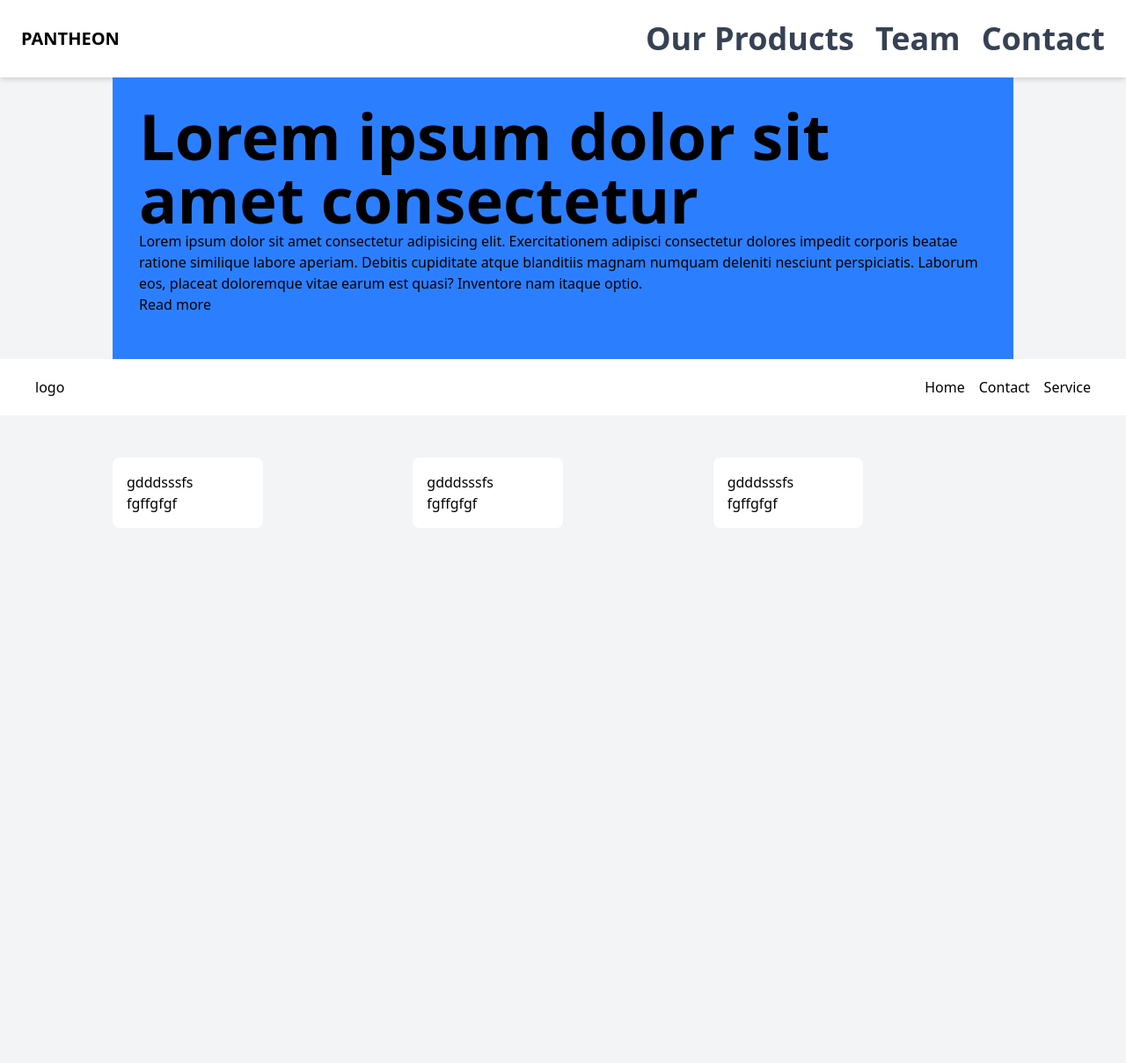
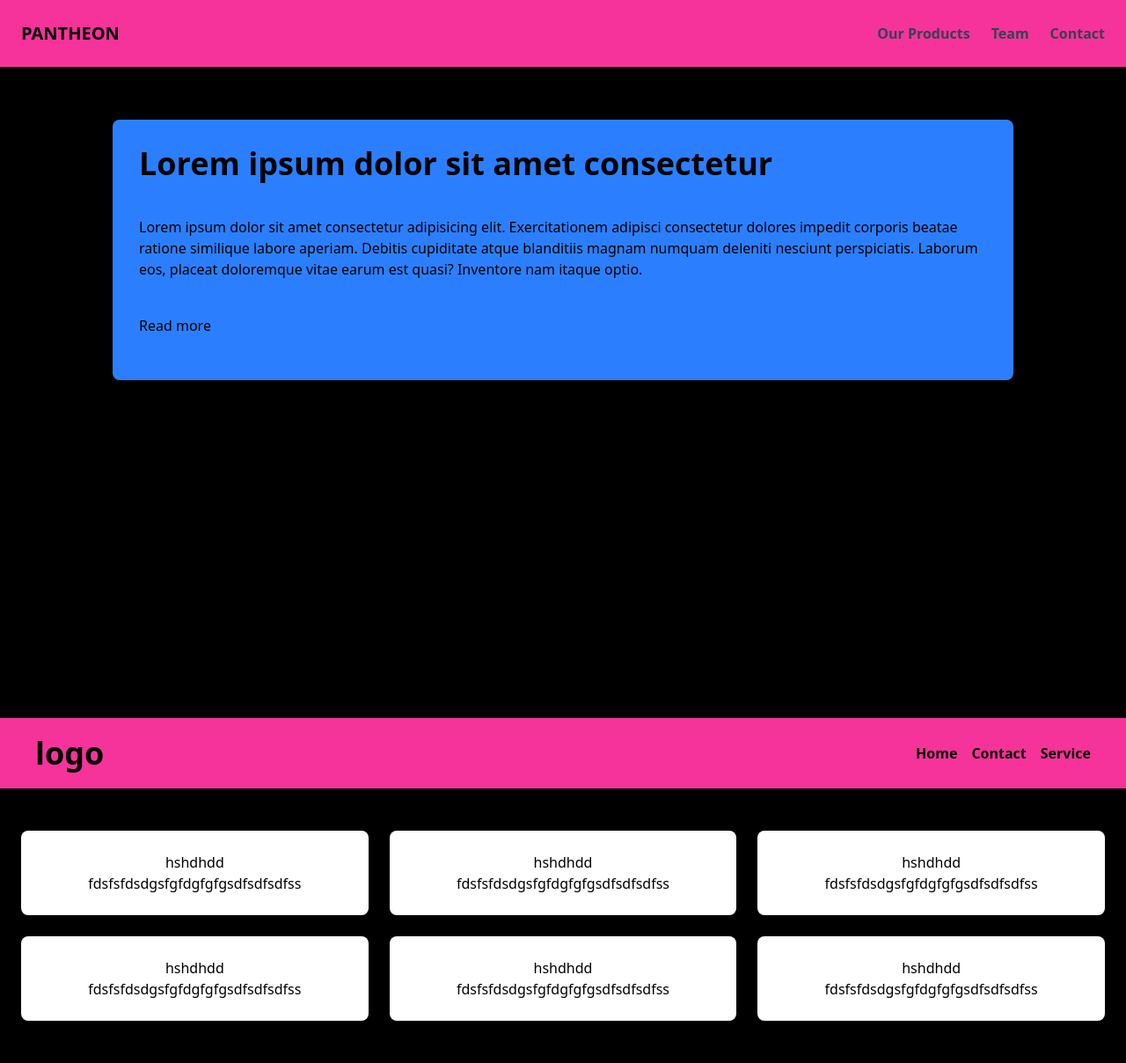
Before and after one commit to Visaphoung11/Flex-lessons-with-teacher-hong-new, a plain HTML site: page tailwind.html in a window 1280 px wide. Shown: the whole page at 88% size. Before the commit the page ends 800 px from the top, so only its background shows below. Drawn offline with nearby package versions, Linux system fonts and the light colour scheme.

Commit message:
third commit

```diff
--- a/tailwind.html
+++ b/tailwind.html
@@ -1,49 +1,79 @@
 <!DOCTYPE html>
 <html lang="en">
   <head>
-    <meta charset="UTF-8">
-    <meta name="viewport" content="width=device-width, initial-scale=1.0">
+    <meta charset="UTF-8" />
+    <meta name="viewport" content="width=device-width, initial-scale=1.0" />
     <title>Pantheon UI</title>
     <script src="https://unpkg.com/@tailwindcss/browser@4"></script>
   </head>
-<body class="bg-gray-100">
-    <header class="flex justify-between items-center p-6 bg-white shadow-md">
+  <body class="bg-black">
+    <header class="flex justify-between items-center p-6 bg-pink-500 shadow-md">
       <h1 class="text-xl font-bold">PANTHEON</h1>
       <nav>
-            <ul class="hidden md:flex space-x-6 font-bold text-4xl">
-                <li><a href="#" class="text-gray-700 hover:text-blue-600">Our Products</a></li>
-                <li><a href="#" class="text-gray-700 hover:text-blue-600">Team</a></li>
-                <li><a href="#" class="text-gray-700 hover:text-blue-600">Contact</a></li>
+        <ul class="hidden md:flex space-x-6 font-bold">
+          <li>
+            <a href="#" class="text-gray-700 hover:text-blue-600"
+              >Our Products</a
+            >
+          </li>
+          <li>
+            <a href="#" class="text-gray-700 hover:text-blue-600">Team</a>
+          </li>
+          <li>
+            <a href="#" class="text-gray-700 hover:text-blue-600">Contact</a>
+          </li>
         </ul>
         <button id="menu-btn" class="block md:hidden focus:outline-none">
-                <svg class="w-6 h-6" fill="none" stroke="currentColor" viewBox="0 0 24 24" xmlns="http://www.w3.org/2000/svg">
-                    <path stroke-linecap="round" stroke-linejoin="round" stroke-width="2" d="M4 6h16M4 12h16m-7 6h7"></path>
+          <svg
+            class="w-6 h-6"
+            fill="none"
+            stroke="currentColor"
+            viewBox="0 0 24 24"
+            xmlns="http://www.w3.org/2000/svg"
+          >
+            <path
+              stroke-linecap="round"
+              stroke-linejoin="round"
+              stroke-width="2"
+              d="M4 6h16M4 12h16m-7 6h7"
+            ></path>
           </svg>
         </button>
       </nav>
     </header>
     <div id="mobile-menu" class="hidden md:hidden">
       <ul class="flex flex-col space-y-4 p-4">
-            <li><a href="#" class="text-gray-700 hover:text-blue-600">Our Products</a></li>
+        <li>
+          <a href="#" class="text-gray-700 hover:text-blue-600">Our Products</a>
+        </li>
         <li><a href="#" class="text-gray-700 hover:text-blue-600">Team</a></li>
-            <li><a href="#" class="text-gray-700 hover:text-blue-600">Contact</a></li>
+        <li>
+          <a href="#" class="text-gray-700 hover:text-blue-600">Contact</a>
+        </li>
       </ul>
       <script>
-        const menuBtn = document.getElementById('menu-btn');
-        const mobileMenu = document.getElementById('mobile-menu');
+        const menuBtn = document.getElementById("menu-btn");
+        const mobileMenu = document.getElementById("mobile-menu");
 
-        menuBtn.addEventListener('click', () => {
-            mobileMenu.classList.toggle('hidden');
+        menuBtn.addEventListener("click", () => {
+          mobileMenu.classList.toggle("hidden");
         });
       </script>
     </div>
     <section>
-        <div class="mx-auto w-[80%] bg-blue-500">
+      <div class="mx-auto w-[80%] bg-blue-500 mb-[30%] mt-15 rounded-lg">
         <div class="container mx-auto p-[30px]">
-                <div class="text-start mb-5">
-                    <h1 class="text-start font-bold text-7xl">Lorem ipsum dolor sit amet consectetur</h1>
+          <div class="text-start mb-5 space-y-10">
+            <h1 class="text-start font-bold text-4xl">
+              Lorem ipsum dolor sit amet consectetur
+            </h1>
             <p>
-                        Lorem ipsum dolor sit amet consectetur adipisicing elit. Exercitationem adipisci consectetur dolores impedit corporis beatae ratione similique labore aperiam. Debitis cupiditate atque blanditiis magnam numquam deleniti nesciunt perspiciatis. Laborum eos, placeat doloremque vitae earum est quasi? Inventore nam itaque optio.
+              Lorem ipsum dolor sit amet consectetur adipisicing elit.
+              Exercitationem adipisci consectetur dolores impedit corporis
+              beatae ratione similique labore aperiam. Debitis cupiditate atque
+              blanditiis magnam numquam deleniti nesciunt perspiciatis. Laborum
+              eos, placeat doloremque vitae earum est quasi? Inventore nam
+              itaque optio.
             </p>
             <div class="mb-5">
               <a href="#" class="href">Read more</a>
@@ -66,30 +96,47 @@
             </div>
         </section> -->
     </section>
-    <nav class="flex justify-between items-center mx-auto px-10 py-5 bg-white">
-        <div>logo</div>
+    <nav
+      class="flex justify-between items-center mx-auto px-10 py-5 bg-pink-500"
+    >
+      <div class="font-bold text-4xl">logo</div>
       <div class="Menu">
-            <ul class="flex space-x-4">
+        <ul class="flex space-x-4 font-bold">
           <li>Home</li>
           <li>Contact</li>
           <li>Service</li>
         </ul>
       </div>
     </nav>
-
-    <div class="mt-12 mx-auto w-[80%] grid grid-cols-3 gab-3">
-        <div class="bg-white w-[50%] p-4 rounded-lg">
-            <h1>gdddsssfs</h1>
-            <p>fgffgfgf</p>
+    <section class="container mx-auto px-6 py-12">
+      <div class="grid grid-cols-1 sm:grid-cols-2 md:grid-cols-3 gap-6">
+        <!--This div covers all these three cards-->
+        <div class="bg-white p-6 shadow-md rounded-lg text-center">
+          <h1>hshdhdd</h1>
+          <p>fdsfsfdsdgsfgfdgfgfgsdfsdfsdfss</p>
         </div>
-        <div class="bg-white w-[50%] p-4 rounded-lg">
-            <h1>gdddsssfs</h1>
-            <p>fgffgfgf</p>
+        <div class="bg-white p-6 shadow-md rounded-lg text-center">
+          <h1>hshdhdd</h1>
+          <p>fdsfsfdsdgsfgfdgfgfgsdfsdfsdfss</p>
         </div>
-        <div class="bg-white w-[50%] p-4 rounded-lg">
-            <h1>gdddsssfs</h1>
-            <p>fgffgfgf</p>
+        <div class="bg-white p-6 shadow-md rounded-lg text-center">
+          <h1>hshdhdd</h1>
+          <p>fdsfsfdsdgsfgfdgfgfgsdfsdfsdfss</p>
+        </div>
+        <div class="bg-white p-6 shadow-md rounded-lg text-center">
+          <h1>hshdhdd</h1>
+          <p>fdsfsfdsdgsfgfdgfgfgsdfsdfsdfss</p>
+        </div>
+        <div class="bg-white p-6 shadow-md rounded-lg text-center">
+          <h1>hshdhdd</h1>
+          <p>fdsfsfdsdgsfgfdgfgfgsdfsdfsdfss</p>
+        </div>
+        <div class="bg-white p-6 shadow-md rounded-lg text-center">
+          <h1>hshdhdd</h1>
+          <p>fdsfsfdsdgsfgfdgfgfgsdfsdfsdfss</p>
         </div>
       </div>
+      <!--This div covers all these three cards-->
+    </section>
   </body>
 </html>
```
Also changed, not shown: index.html (+4 -67 lines), new.html (added, +90 -0 lines). Lines whose indentation alone changed are shown as unchanged.
